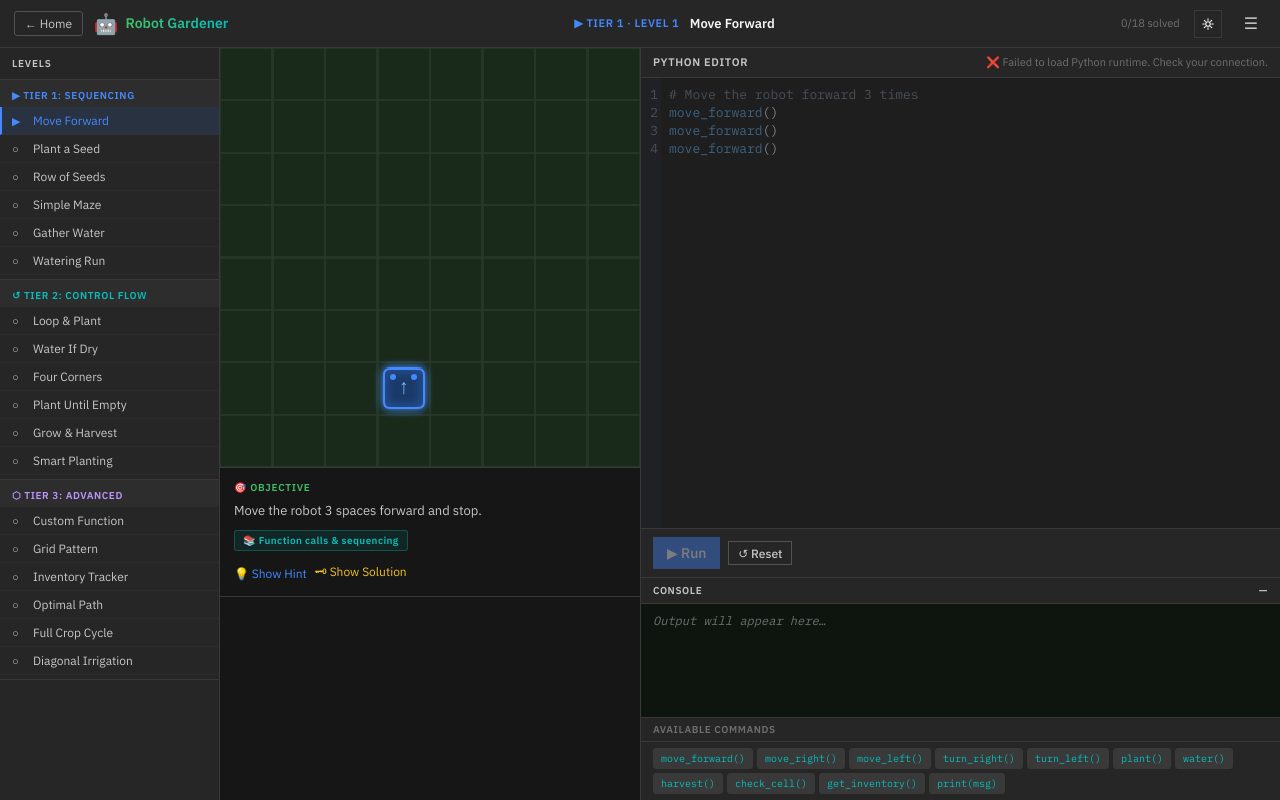
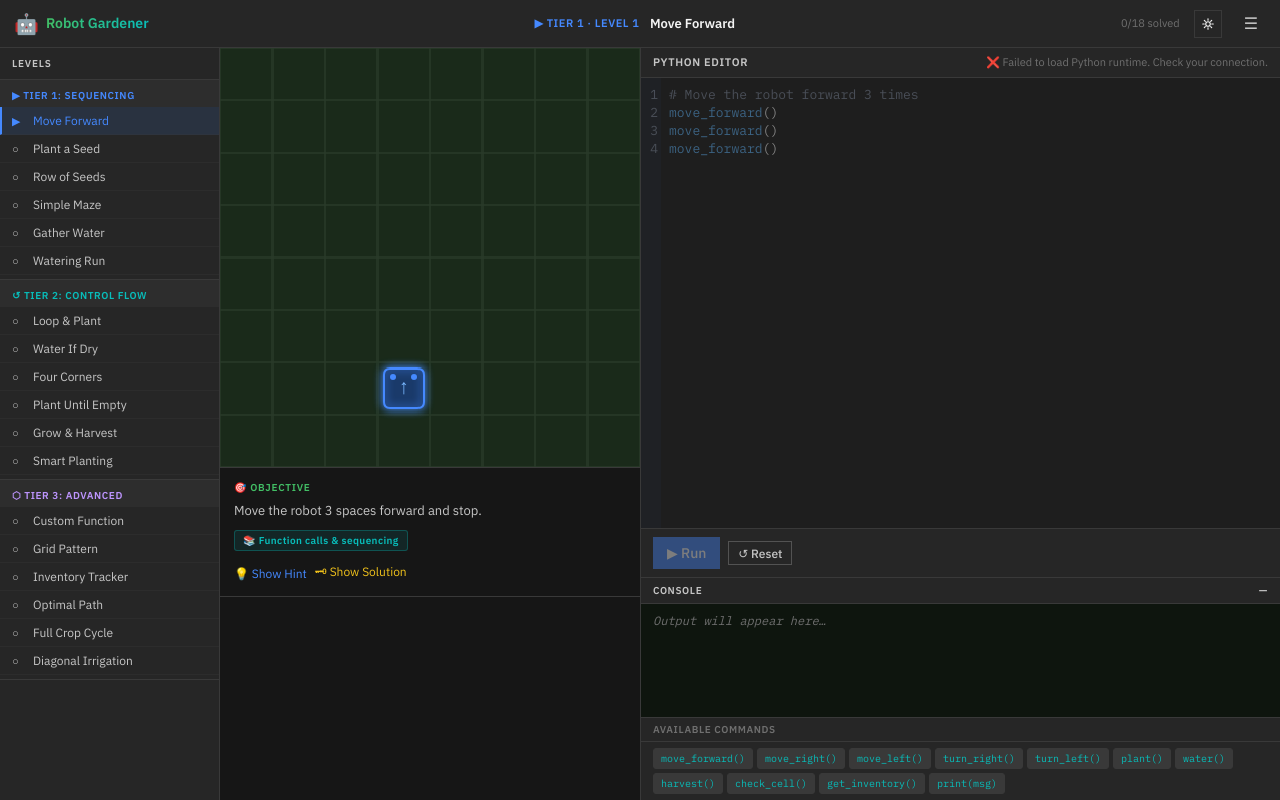
Before and after one commit to angelmacwan/statica-learn, a React (Vite) app: page /robot-gardener in a window 1280 px wide. Built offline with nearby package versions, Linux system fonts and the light colour scheme.

Commit message:
fixed navbar

```diff
--- a/src/components/Header.jsx
+++ b/src/components/Header.jsx
@@ -1,4 +1,3 @@
-import React from 'react'
 import { Link } from 'react-router-dom'
 import { useTheme } from '../context/ThemeContext.jsx'
 
@@ -25,7 +24,7 @@ const MoonIcon = () => (
 export default function Header({ currentIndex, challenges, challengeData, onGoTo, sidebarOpen, onToggleSidebar }) {
   const total = challenges.length
   const solvedCount = Object.values(challengeData || {}).filter(d => d.status === 'solved').length
-  const { theme, toggleTheme, isDark } = useTheme()
+  const { toggleTheme, isDark } = useTheme()
 
   return (
     <header className="app-header">
--- a/src/components/Home.jsx
+++ b/src/components/Home.jsx
@@ -1,4 +1,3 @@
-import React from 'react';
 import { useNavigate, Link } from 'react-router-dom';
 import { useTheme } from '../context/ThemeContext.jsx';
 
@@ -145,7 +144,7 @@ const MODULES = [
 
 const Home = () => {
   const navigate = useNavigate();
-  const { theme, toggleTheme, isDark } = useTheme();
+  const { toggleTheme, isDark } = useTheme();
 
   return (
     <div className="carbon-layout">
@@ -176,6 +175,14 @@ const Home = () => {
           </div>
         </Link>
         <nav className="carbon-header-nav" role="navigation" aria-label="Global navigation" style={{ display: 'flex', alignItems: 'center', gap: '1rem' }}>
+          <button
+            className="btn btn-ghost btn-sm"
+            onClick={toggleTheme}
+            title={isDark ? "Switch to Light Mode" : "Switch to Dark Mode"}
+            style={{ display: 'flex', alignItems: 'center', justifyContent: 'center', padding: '0.25rem 0.5rem', width: '28px', height: '28px', background: 'transparent', border: '1px solid var(--border-subtle)' }}
+          >
+            {isDark ? <SunIcon /> : <MoonIcon />}
+          </button>
           <a
             href="https://staticalabs.com"
             className="carbon-nav-link"
@@ -185,14 +192,6 @@ const Home = () => {
           >
             StaticaLabs
           </a>
-          <button
-            className="btn btn-ghost btn-sm"
-            onClick={toggleTheme}
-            title={isDark ? "Switch to Light Mode" : "Switch to Dark Mode"}
-            style={{ display: 'flex', alignItems: 'center', justifyContent: 'center', padding: '0.25rem 0.5rem', width: '28px', height: '28px', background: 'transparent', border: '1px solid var(--border-subtle)' }}
-          >
-            {isDark ? <SunIcon /> : <MoonIcon />}
-          </button>
         </nav>
       </header>
 
--- a/src/index.css
+++ b/src/index.css
@@ -1448,13 +1448,6 @@ html, body {
   justify-content: center; gap: 0.75rem; overflow: hidden;
 }
 .rg-header-right { display: flex; align-items: center; gap: 0.75rem; }
-.rg-back-btn {
-  background: none; border: 1px solid var(--border-strong);
-  color: var(--text-secondary); font-family: inherit;
-  font-size: 12px; padding: 4px 10px; cursor: pointer;
-  border-radius: 3px; transition: all 0.15s; white-space: nowrap;
-}
-.rg-back-btn:hover { color: var(--text-primary); background: var(--bg-hover); }
 .rg-logo { display: flex; align-items: center; gap: 0.5rem; }
 .rg-logo-icon { font-size: 20px; }
 .rg-logo-name {
--- a/src/modules/RobotGardenerModule.jsx
+++ b/src/modules/RobotGardenerModule.jsx
@@ -7,7 +7,7 @@ import { Executor } from '../game/Executor.js';
 import { checkSuccess } from '../game/GameState.js';
 import GameCanvas from '../components/GameCanvas.jsx';
 import GameCodeEditor from '../components/GameCodeEditor.jsx';
-import { useNavigate } from 'react-router-dom';
+import { Link } from 'react-router-dom';
 import { useTheme } from '../context/ThemeContext.jsx';
 
 const SKULPT_CDN = 'https://skulpt.org/js/skulpt.min.js';
@@ -36,8 +36,7 @@ function saveProgress(data) {
 }
 
 export default function RobotGardenerModule() {
-  const navigate = useNavigate();
-  const { theme, toggleTheme, isDark } = useTheme();
+  const { toggleTheme, isDark } = useTheme();
 
   // ─── State ───────────────────────────────────────────────────
   const [skulptReady, setSkulptReady] = useState(false);
@@ -250,13 +249,10 @@ export default function RobotGardenerModule() {
       {/* ── Header ── */}
       <header className="rg-header">
         <div className="rg-header-left">
-          <button className="rg-back-btn" onClick={() => navigate('/')} title="Back to Home">
-            ← Home
-          </button>
-          <div className="rg-logo">
+          <Link className="rg-logo app-logo" to="/" title="Back to Home">
             <span className="rg-logo-icon">🤖</span>
             <span className="rg-logo-name">Robot Gardener</span>
-          </div>
+          </Link>
         </div>
         <div className="rg-header-center">
           <span className="rg-level-badge" style={{ color: TIER_INFO[level.tier].color }}>
```
Also changed, not shown: 1 other file (tests, documents, lock files or other folders).
